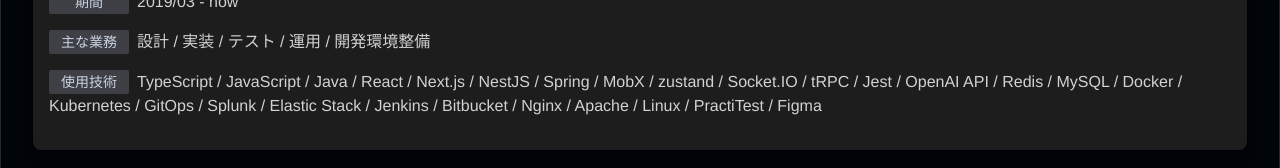
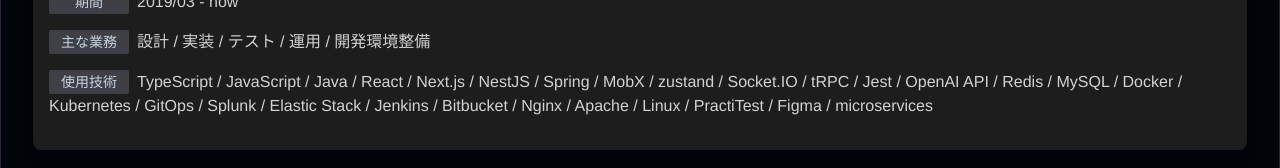
Before and after one commit to proyuki02/portfolio, a Next.js app: page / in a window 1280 px wide. Shown: the part 5512-5680 px from the top of the page. Built offline with nearby package versions, Linux system fonts and the light colour scheme.

Commit message:
Update works.tsx

```diff
--- a/components/works.tsx
+++ b/components/works.tsx
@@ -164,7 +164,7 @@
           TypeScript / JavaScript / Java / React / Next.js / NestJS / Spring /
           MobX / zustand / Socket.IO / tRPC / Jest / OpenAI API / Redis / MySQL
           / Docker / Kubernetes / GitOps / Splunk / Elastic Stack / Jenkins /
-          Bitbucket / Nginx / Apache / Linux / PractiTest / Figma
+          Bitbucket / Nginx / Apache / Linux / PractiTest / Figma / microservices
         </WorksCardItemTech>
       </WorksCard>
     </section>
```
